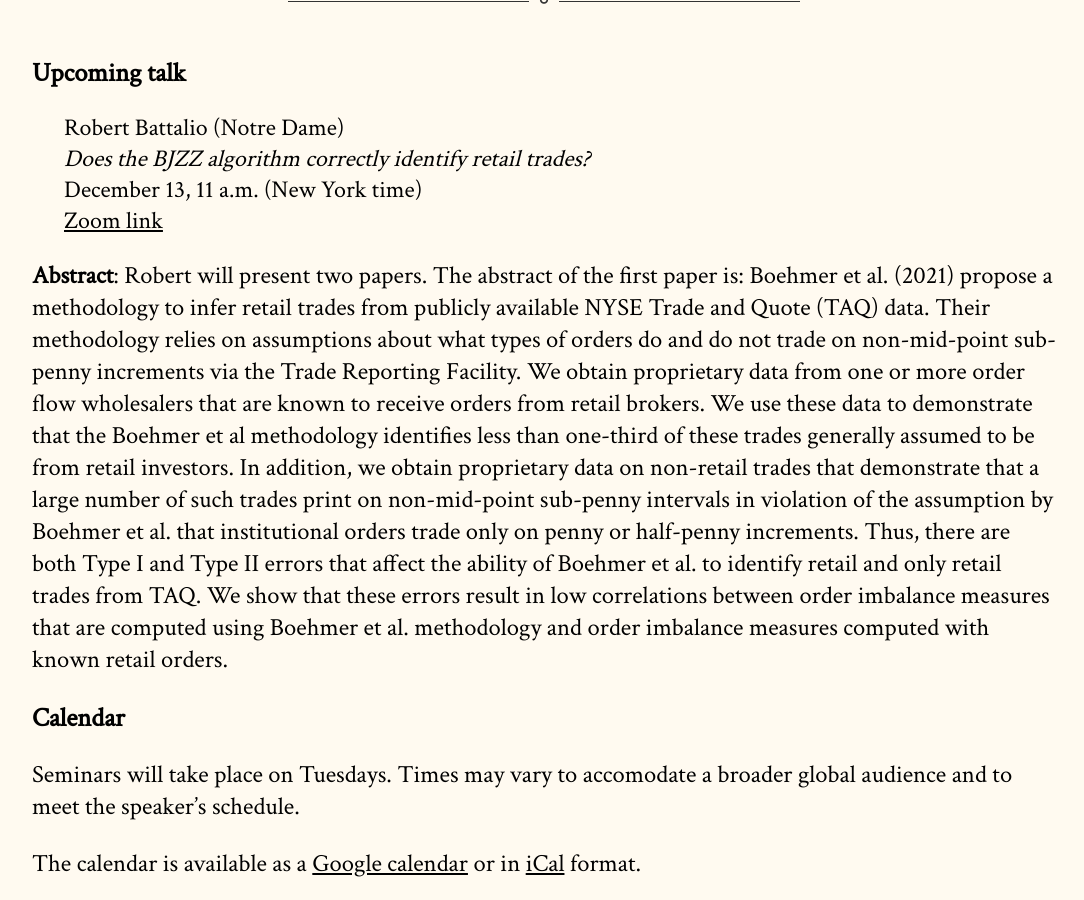
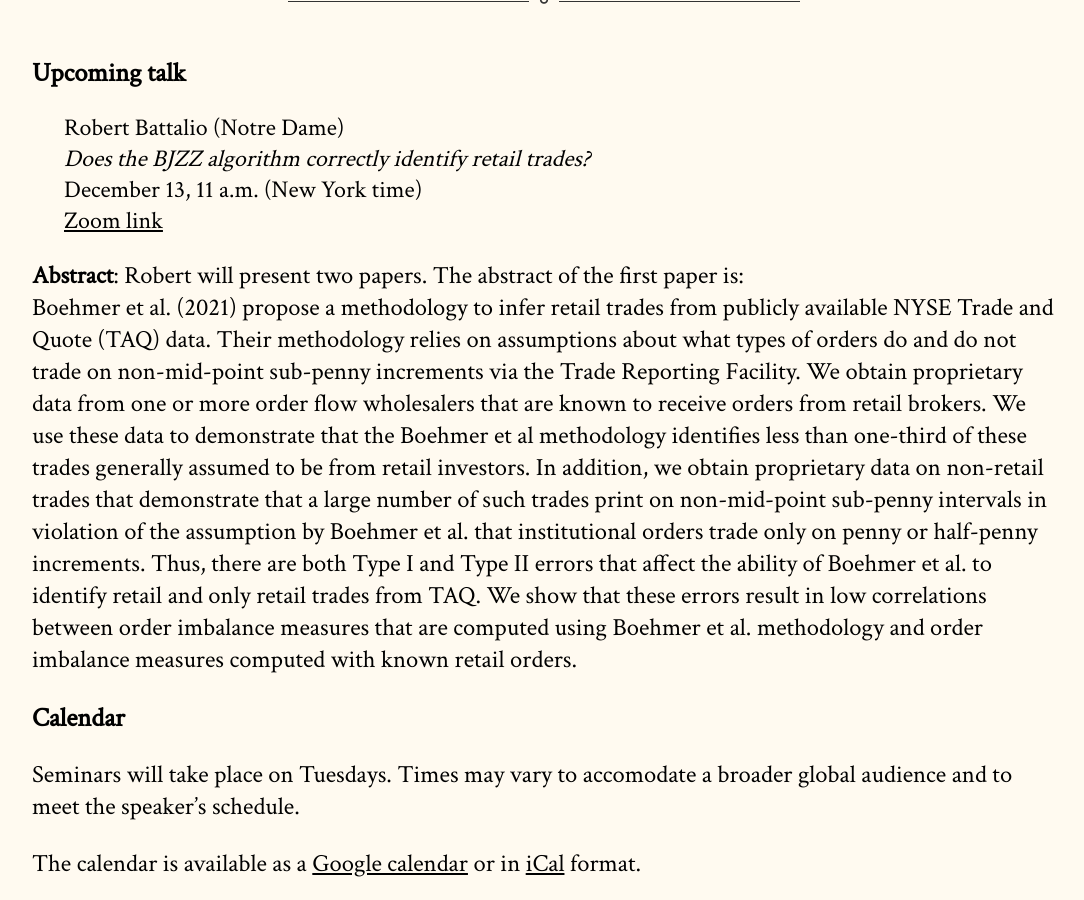
Before and after one commit to cpfiffer/microstructure.exchange, a Jekyll site: the page built from index.md, in a window 1280 px wide and 900 px high, scrolled down 583 px. Shown: the whole window, without its empty margins (96-1180 px from the left). Built offline with Jekyll 4.4.1, drawn with Linux system fonts in a browser that asks for light colours; some web fonts are replaced.

```diff
--- a/_config.yml
+++ b/_config.yml
@@ -20,7 +20,7 @@ speaker-info:
   webinar-link: "https://stockholmuniversity.zoom.us/j/66623062541"
   # discussant: "Michael Noe (Eurex), Amit Goyal (SFI/Lausanne), and Eric Uhlmann (INSEAD)"
   # slides-link: /slides/RobinhoodSlides_TME.pdf
-  abstract: "Robert will present two papers. The abstract of the first paper is: Boehmer et al. (2021) propose a methodology to infer retail trades from publicly available NYSE Trade and Quote (TAQ) data. Their methodology relies on assumptions about what types of orders do and do not trade on non-mid-point sub-penny increments via the Trade Reporting Facility. We obtain proprietary data from one or more order flow wholesalers that are known to receive orders from retail brokers. We use these data to demonstrate that the Boehmer et al methodology identifies less than one-third of these trades generally assumed to be from retail investors. In addition, we obtain proprietary data on non-retail trades that demonstrate that a large number of such trades print on non-mid-point sub-penny intervals in violation of the assumption by Boehmer et al. that institutional orders trade only on penny or half-penny increments. Thus, there are both Type I and Type II errors that affect the ability of Boehmer et al. to identify retail and only retail trades from TAQ. We show that these errors result in low correlations between order imbalance measures that are computed using Boehmer et al. methodology and order imbalance measures computed with known retail orders."
+  abstract: "Robert will present two papers. The abstract of the first paper is: <br> Boehmer et al. (2021) propose a methodology to infer retail trades from publicly available NYSE Trade and Quote (TAQ) data. Their methodology relies on assumptions about what types of orders do and do not trade on non-mid-point sub-penny increments via the Trade Reporting Facility. We obtain proprietary data from one or more order flow wholesalers that are known to receive orders from retail brokers. We use these data to demonstrate that the Boehmer et al methodology identifies less than one-third of these trades generally assumed to be from retail investors. In addition, we obtain proprietary data on non-retail trades that demonstrate that a large number of such trades print on non-mid-point sub-penny intervals in violation of the assumption by Boehmer et al. that institutional orders trade only on penny or half-penny increments. Thus, there are both Type I and Type II errors that affect the ability of Boehmer et al. to identify retail and only retail trades from TAQ. We show that these errors result in low correlations between order imbalance measures that are computed using Boehmer et al. methodology and order imbalance measures computed with known retail orders."
 
 # October 4: Markus Baldauf;
 # October 18: Dermot Murphy;
```
